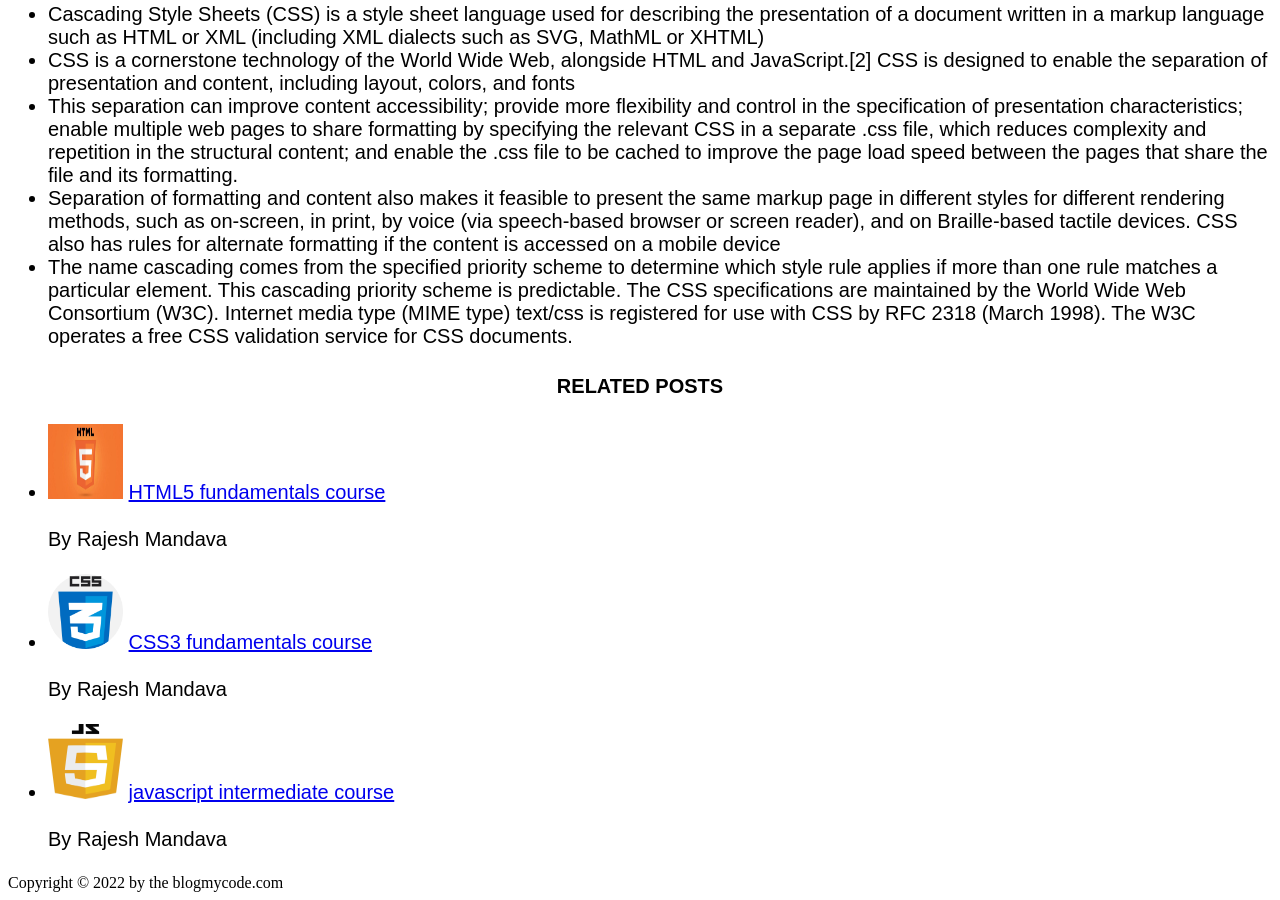
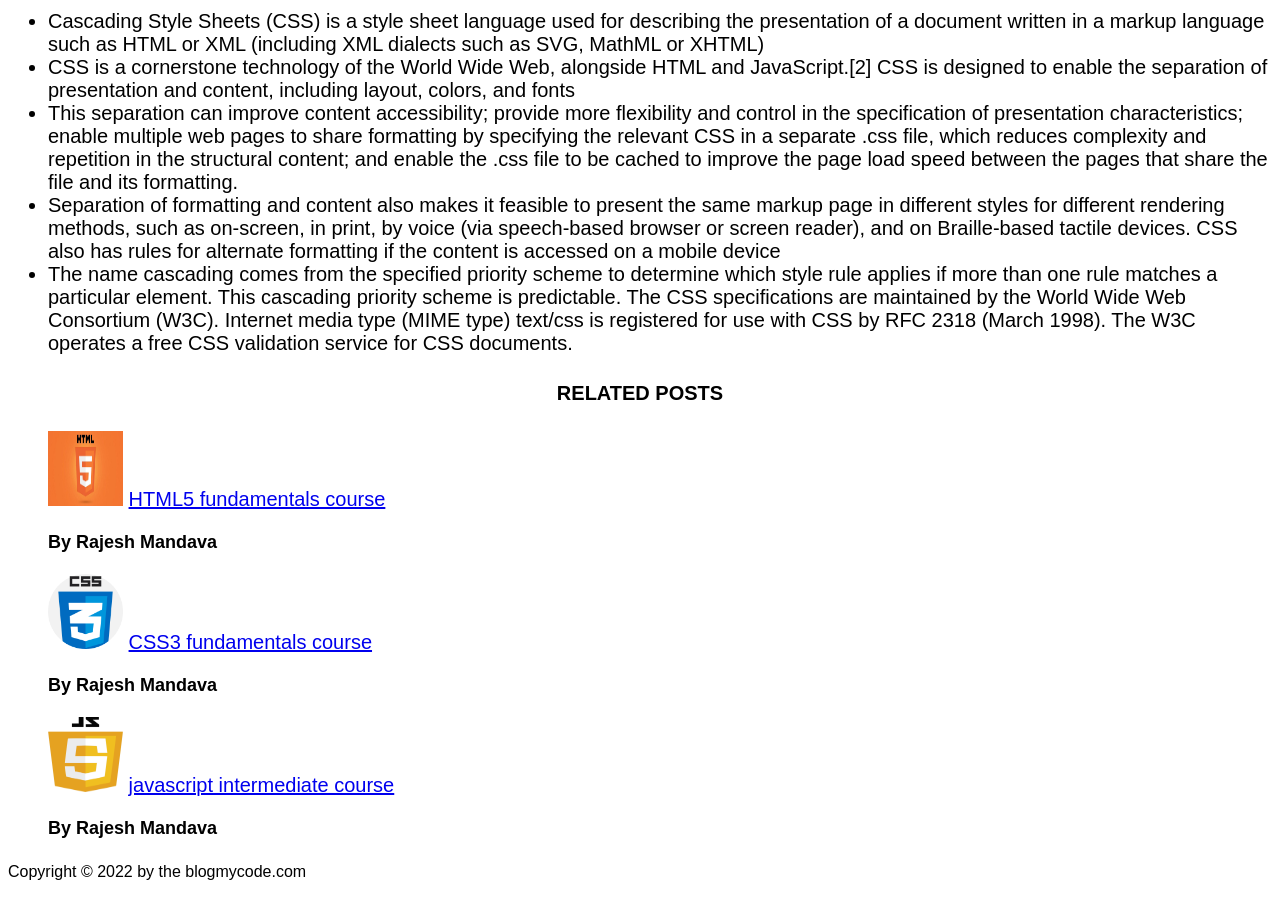
Before and after one commit to rajeshmandava/html5_css3, a plain HTML site: page CSS Fundamentals/index.html in a window 1280 px wide. Shown: the part 874-1774 px from the top of the page. Drawn offline with Linux system fonts and the light colour scheme.

Commit message:
CSS Selectors, Ids and classes

```diff
--- a/CSS Fundamentals/index.html
+++ b/CSS Fundamentals/index.html
@@ -14,15 +14,20 @@
       <a href="archives.html">Archives</a>
     </nav>
     <br />
+    <header>
       <h2>This is basics of CSS3</h2>
       <img src="img/passport.jpg" alt="Rajesh image" width="80" height="90" />
-    <p>Posted by <b>Rajesh Mandava</b> on Monday July 25th 2022</p>
+      <p id="author">
+        Posted by <b>Rajesh Mandava</b> on Monday July 25th 2022
+      </p>
       <img
         src="https://bs-uploads.toptal.io/blackfish-uploads/components/blog_post_page/content/cover_image_file/cover_image/687289/regular_800x320_op-Ten-Front-End-Design-Rules-For-Developers_Luke-Newsletter-d3a7d3e7430ee224cab75104f11342a0.png"
         alt="coding pic"
         width="900"
         height="480"
       />
+    </header>
+
     <ul>
       <li>
         Cascading Style Sheets (CSS) is a style sheet language used for
@@ -66,16 +71,16 @@
     <aside>
       <h4>Related posts</h4>
     </aside>
-    <ul>
+    <ul class="related-course">
       <li>
         <img src="img/html5.jpeg" alt="html5 image" width="75" height="75" />
         <a href="#">HTML5 fundamentals course</a>
-        <p>By Rajesh Mandava</p>
+        <p class="related-author">By Rajesh Mandava</p>
       </li>
       <li>
         <img src="img/css.png" alt="CSS3 image" width="75" height="75" />
         <a href="#">CSS3 fundamentals course</a>
-        <p>By Rajesh Mandava</p>
+        <p class="related-author">By Rajesh Mandava</p>
       </li>
       <li>
         <img
@@ -85,10 +90,12 @@
           height="75"
         />
         <a href="#">javascript intermediate course</a>
-        <p>By Rajesh Mandava</p>
+        <p class="related-author">By Rajesh Mandava</p>
       </li>
     </ul>
 
-    <footer>Copyright &copy; 2022 by the blogmycode.com</footer>
+    <footer>
+      <p id="copyright">Copyright &copy; 2022 by the blogmycode.com</p>
+    </footer>
   </body>
 </html>
--- a/CSS Fundamentals/style.css
+++ b/CSS Fundamentals/style.css
@@ -1,35 +1,64 @@
+h1,
+h2,
+h3,
+h4,
+p,
+li {
+  font-family: sans-serif;
+}
+
 h1 {
   font-size: 26px;
-  font-family: sans-serif;
   text-transform: none;
   font-style: none;
 }
 
 h2 {
   font-size: 40px;
-  font-family: sans-serif;
   text-transform: none;
   font-style: none;
 }
 
 h3 {
   font-size: 30px;
-  font-family: sans-serif;
 }
 h4 {
   font-size: 20px;
-  font-family: sans-serif;
   text-transform: uppercase;
   text-align: center;
 }
 
 p {
   font-size: 20px;
-  font-family: sans-serif;
   line-height: 1.5;
 }
 
 li {
-  font-family: sans-serif;
   font-size: 20px;
 }
+
+/* footer p {
+  font-size: 14px;
+} */
+
+/* header p {
+  font-style: italic;
+} */
+
+#author {
+  font-style: italic;
+  font-size: 22px;
+}
+
+#copyright {
+  font-size: 16px;
+}
+
+.related-author {
+  font-size: 18px;
+  font-weight: bold;
+}
+
+.related-course {
+  list-style: none;
+}
```
Lines whose indentation alone changed are shown as unchanged.
